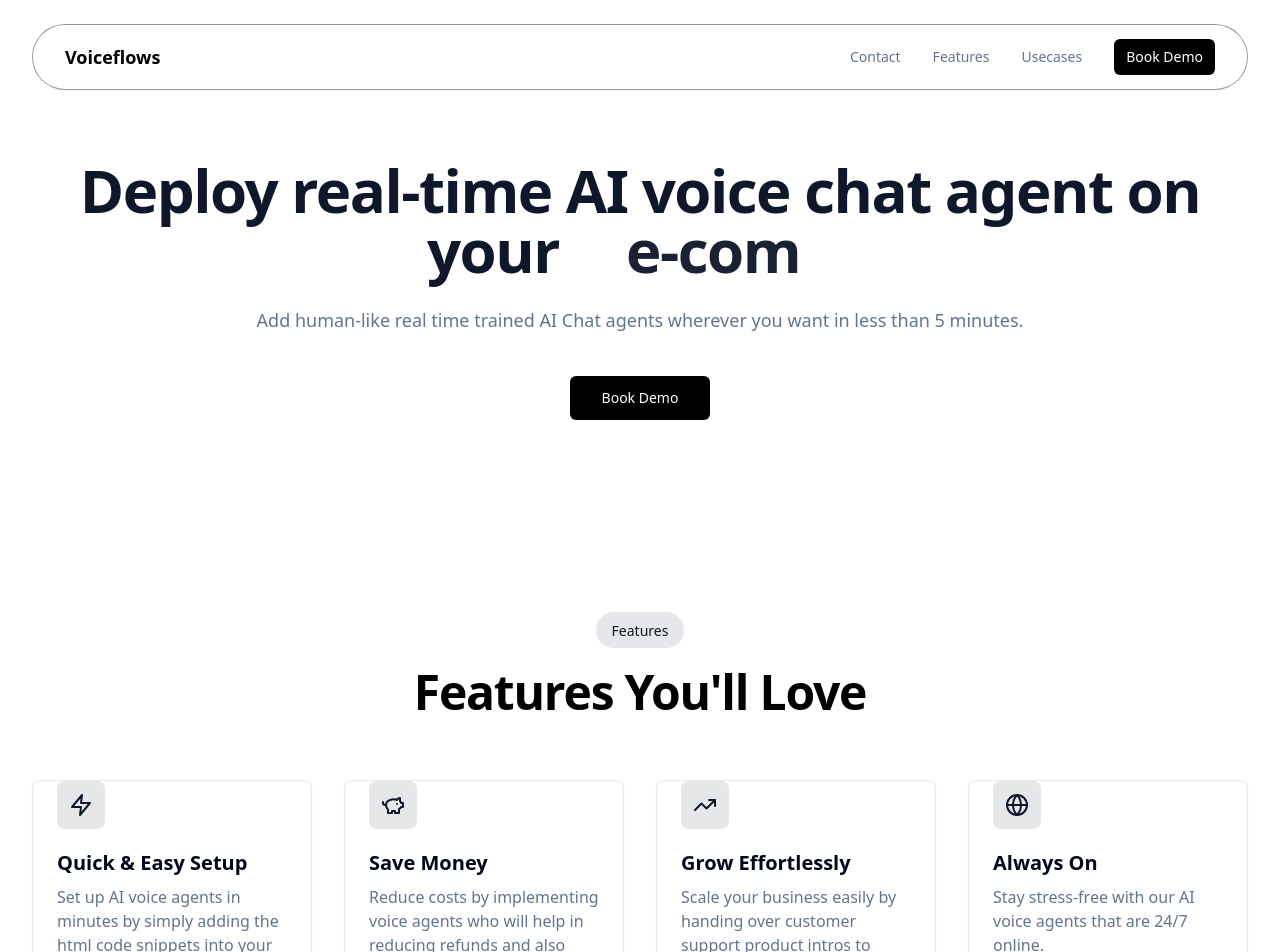
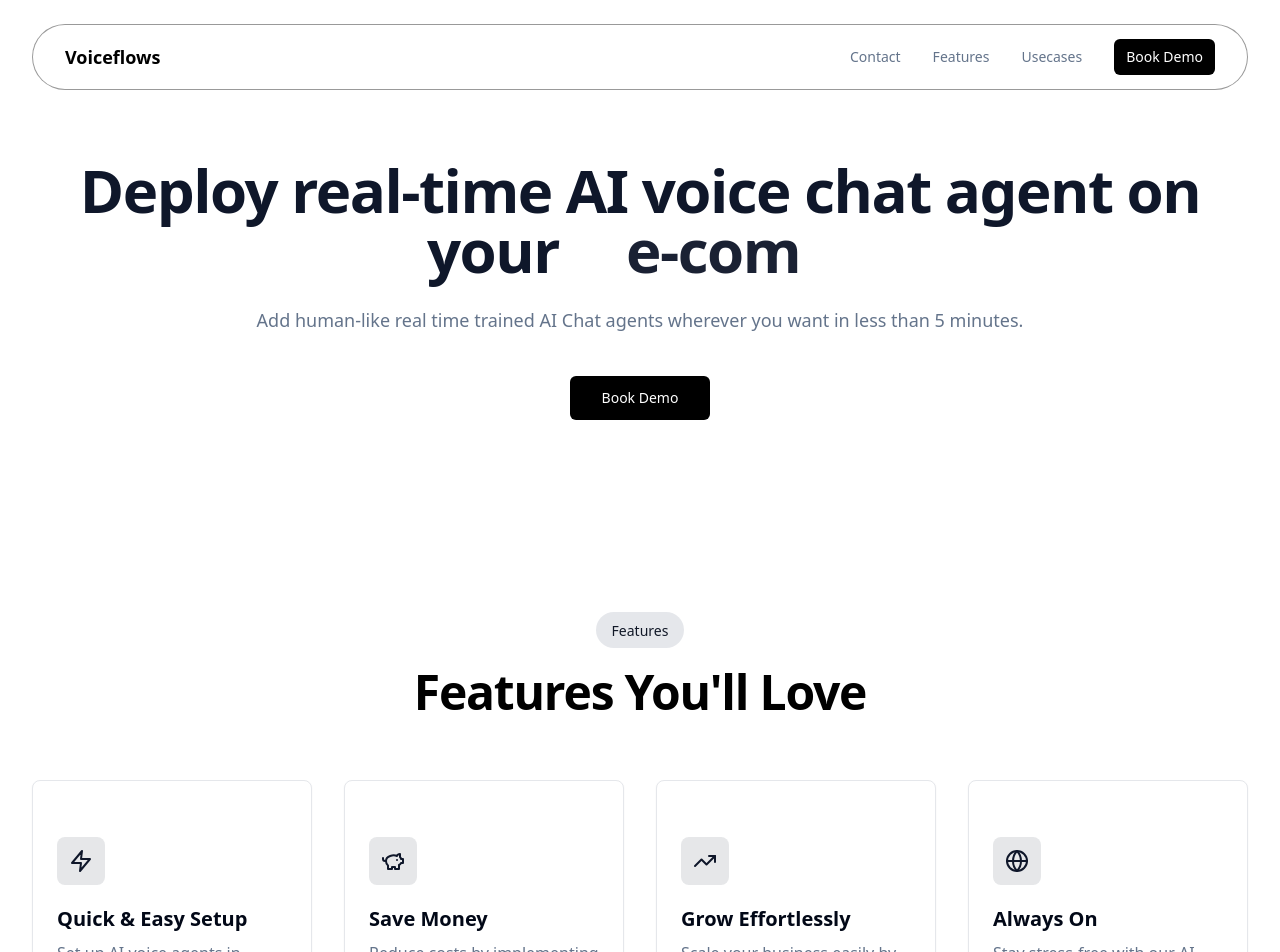
Before and after one commit to taha-invoicepulse/sb1-yg2elq, a React (Vite) app: page / in a window 1280 px wide. Shown: the top 952 px of the page. Built offline with nearby package versions, Linux system fonts and the light colour scheme.

Commit message:
Update Features.tsx

```diff
--- a/src/components/sections/Features.tsx
+++ b/src/components/sections/Features.tsx
@@ -3,22 +3,22 @@ import { Zap, PiggyBank, TrendingUp, Globe } from 'lucide-react';
 
 const features = [
   {
-    icon: <Zap className="h-8 w-6" />,
+    icon: <Zap className="h-6 w-6" />,
     title: "Quick & Easy Setup",
     description: "Set up AI voice agents in minutes by simply adding the html code snippets into your desired places.",
   },
   {
-    icon: <PiggyBank className="h-8 w-6" />,
+    icon: <PiggyBank className="h-6 w-6" />,
     title: "Save Money",
     description: "Reduce costs by implementing voice agents who will help in reducing refunds and also help in increasing sales.",
   },
   {
-    icon: <TrendingUp className="h-8 w-6" />,
+    icon: <TrendingUp className="h-6 w-6" />,
     title: "Grow Effortlessly",
     description: "Scale your business easily by handing over customer support product intros to voice agents.",
   },
   {
-    icon: <Globe className="h-8 w-6" />,
+    icon: <Globe className="h-6 w-6" />,
     title: "Always On",
     description: "Stay stress-free with our AI voice agents that are 24/7 online.",
   },
@@ -37,9 +37,10 @@ export function FeaturesSection() {
 
         <div className="grid grid-cols-1 md:grid-cols-2 lg:grid-cols-4 gap-8">
           {features.map((feature, index) => (
-            <Card key={index} className="transition-all duration-300 hover:scale-105 hover:bg-muted/50">
-              <CardContent className="p-6">
-                <div className="h-12 w-12 rounded-lg bg-primary/10 flex items-center justify-center mb-5">
+            <Card key={index} className="relative transition-all duration-300 hover:scale-105 hover:bg-muted/50">
+              <CardContent className="p-6 pt-14">
+                <div className="h-12 w-12 rounded-lg bg-primary/10 p-2 flex items-center justify-center mb-5">
+                <div className="absolute -top-6 left-6"></div>
                   <div className="text-primary">{feature.icon}</div>
                 </div>
                 <h3 className="text-xl font-semibold mb-2">{feature.title}</h3>
```
